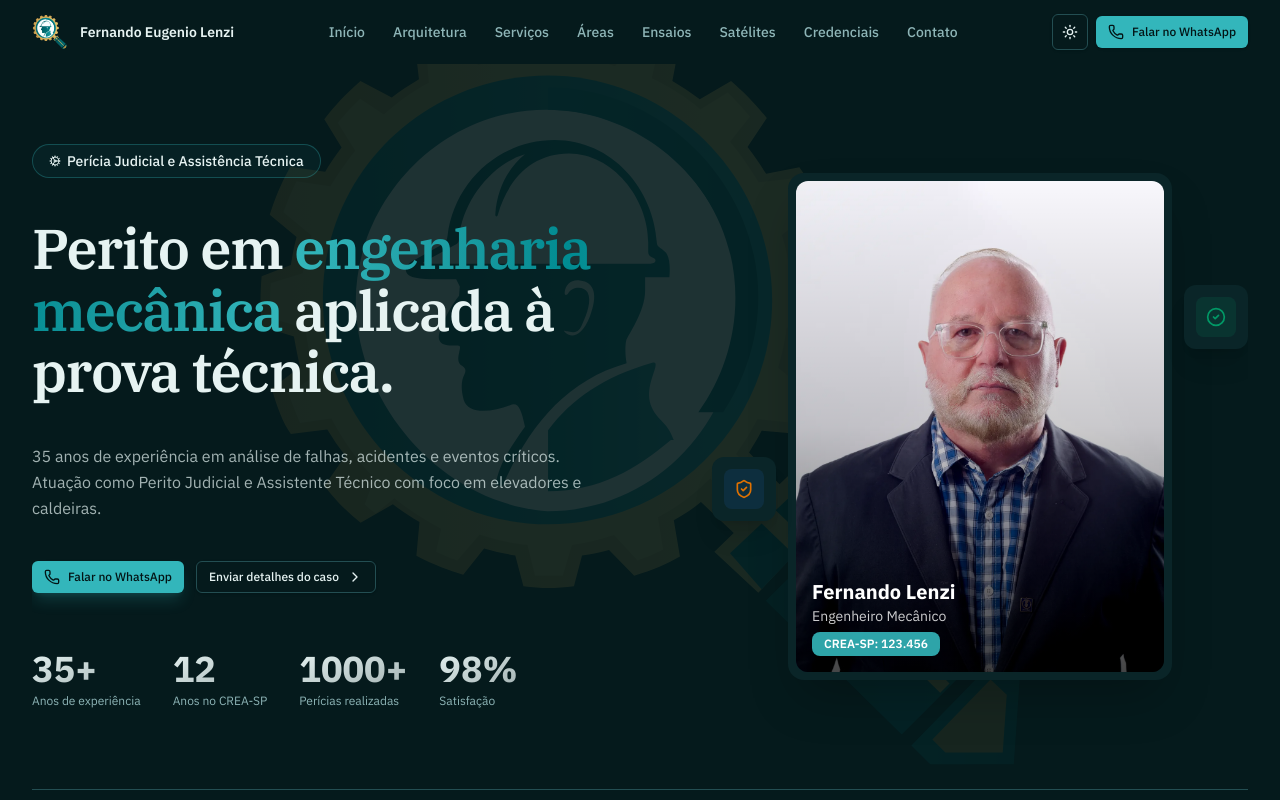
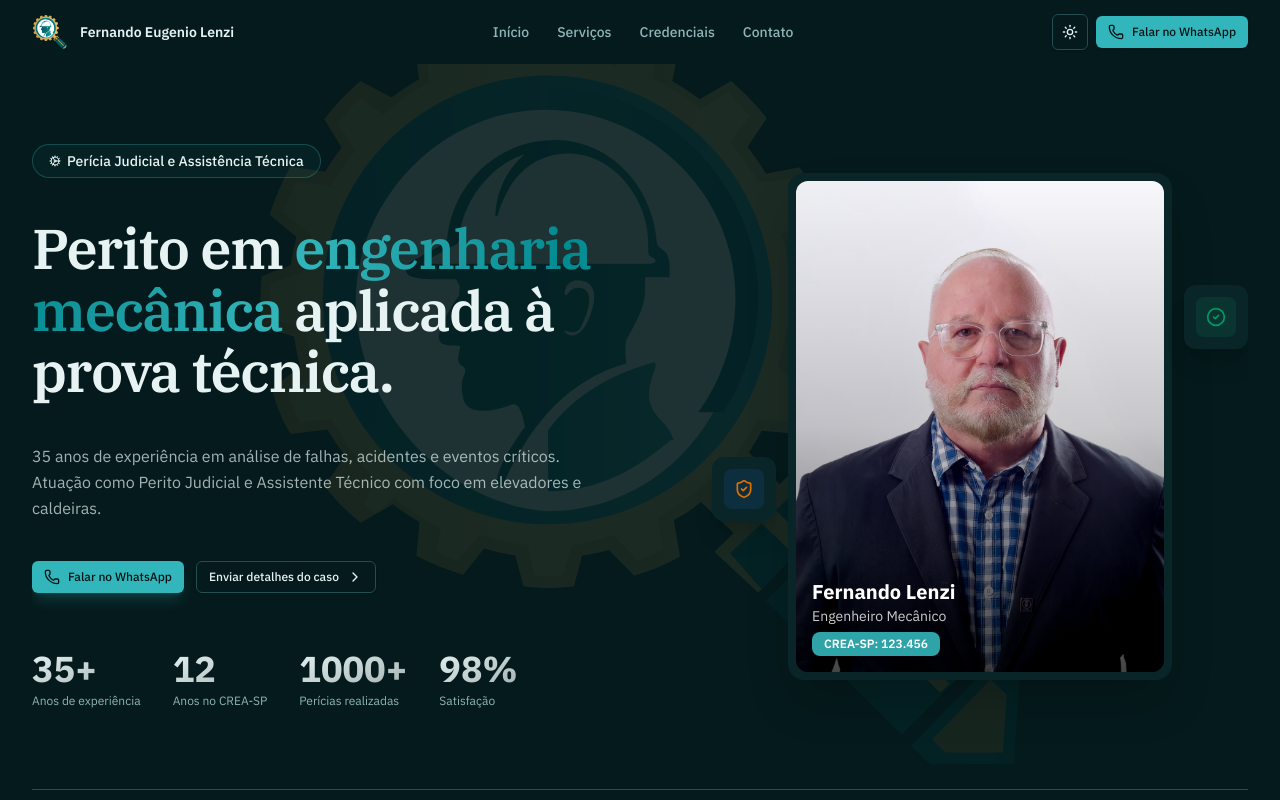
Before and after one commit to eng-lenzi/lp-eng-lenzi, a React (Vite) app: page / in a window 1280 px wide. Shown: the top 800 px of the page. Built offline with nearby package versions, Linux system fonts and the light colour scheme.

Commit message:
fix: remove Arquitetura do nav, simplifica menu desktop e remove bg da logo no contato

```diff
--- a/src/routes/-components/contact.tsx
+++ b/src/routes/-components/contact.tsx
@@ -36,7 +36,7 @@ export function Contact() {
 								transition={{ duration: 0.3, delay: 0.3 }}
 								className="flex items-center gap-4 sm:gap-5"
 							>
-								<div className="flex h-14 w-14 sm:h-16 sm:w-16 items-center justify-center overflow-hidden rounded-xl sm:rounded-2xl bg-gradient-to-br from-primary/20 to-primary/5 shadow-lg">
+								<div className="flex h-14 w-14 sm:h-16 sm:w-16 items-center justify-center overflow-hidden rounded-xl sm:rounded-2xl">
 									<img
 										src="/brand/logo.svg"
 										alt=""
--- a/src/routes/-components/header.tsx
+++ b/src/routes/-components/header.tsx
@@ -10,11 +10,17 @@ import { Phone } from "lucide-react";
 
 const menuItems = [
 	{ label: "Início", href: "#inicio" },
-	{ label: "Arquitetura", href: "#hub-conteudo" },
 	{ label: "Serviços", href: "#servicos" },
 	{ label: "Áreas", href: "#areas" },
 	{ label: "Ensaios", href: "#ensaios" },
 	{ label: "Satélites", href: "#outras-areas" },
+	{ label: "Credenciais", href: "#credenciais" },
+	{ label: "Contato", href: "#contato" },
+] as const;
+
+const desktopMenuItems = [
+	{ label: "Início", href: "#inicio" },
+	{ label: "Serviços", href: "#servicos" },
 	{ label: "Credenciais", href: "#credenciais" },
 	{ label: "Contato", href: "#contato" },
 ] as const;
@@ -133,7 +139,7 @@ export function Header({ mobileMenuOpen, setMobileMenuOpen }: HeaderProps) {
 					</button>
 
 					<nav className="hidden items-center gap-1 lg:flex">
-						{menuItems.map((item, idx) => (
+						{desktopMenuItems.map((item, idx) => (
 							<motion.a
 								key={item.label}
 								href={item.href}
```
